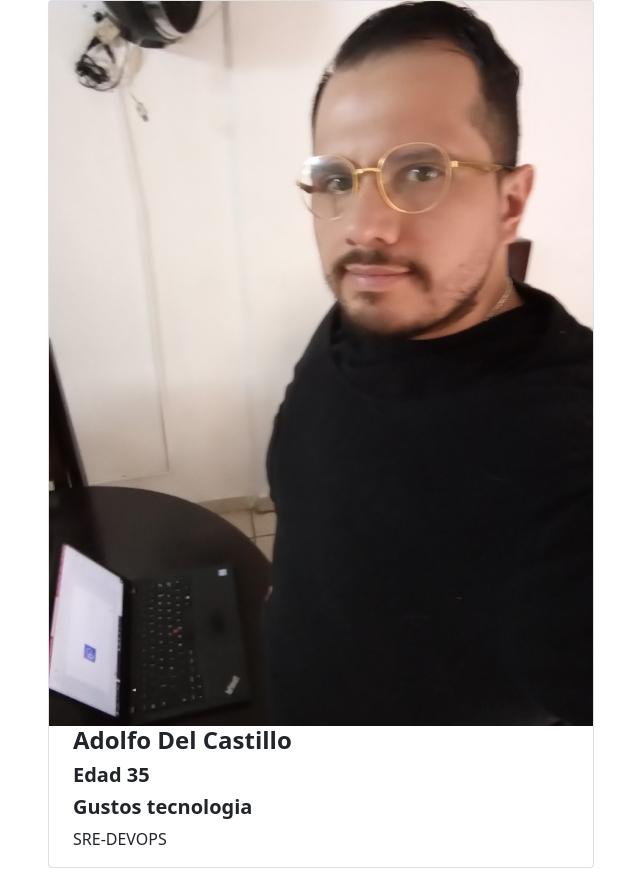
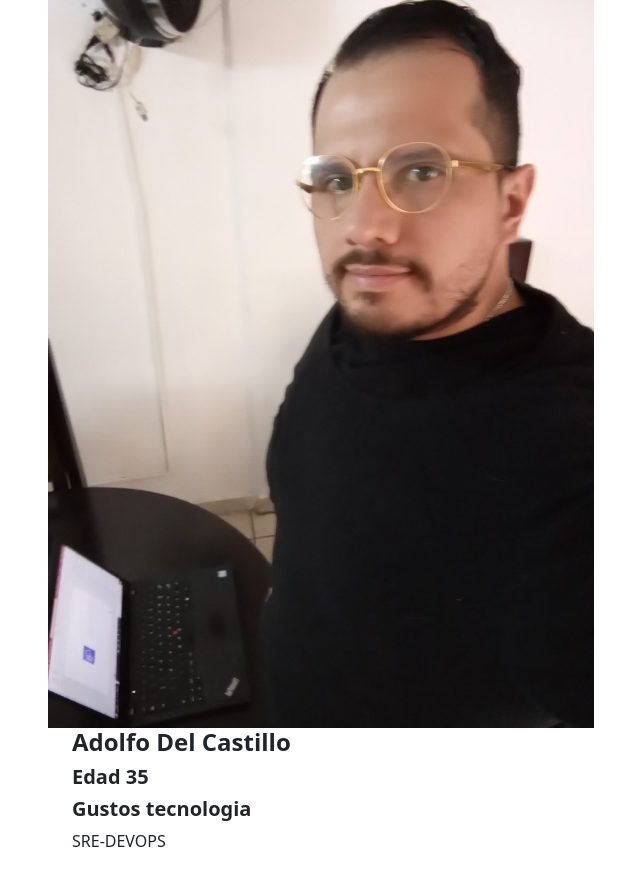
Before and after one commit to Rodojimenez2236/git-flow-13va, a plain HTML site: page index.html in a window 1280 px wide. Shown: the whole page, without its empty margins (34-674 px from the left). Drawn offline with nearby package versions, Linux system fonts and the light colour scheme.

Commit message:
commit adolf

```diff
--- a/css/cards/_adolf.scss
+++ b/css/cards/_adolf.scss
@@ -1,11 +1,11 @@
-.card {
+.card-adolfo {
     /* Add shadows to create the "card" effect */
     box-shadow: 0 4px 8px 0 rgba(0,0,0,0.2);
     transition: 0.3s;
   }
 
   /* On mouse-over, add a deeper shadow */
-  .card:hover {
+  .card-adolfo:hover {
     box-shadow: 0 8px 16px 0 rgba(0,0,0,0.2);
   }
 
--- a/index.html
+++ b/index.html
@@ -16,7 +16,7 @@
   <div class="container">
     <div class="row">
       <div class="col-12 col-md-6">
-        <div class="card">
+        <div class="card-adolfo">
           <img src="./img/adolfo.jpg" alt="Avatar" style="width:100%">
           <div class="container">
             <h4><b>Adolfo Del Castillo</b></h4>
```
